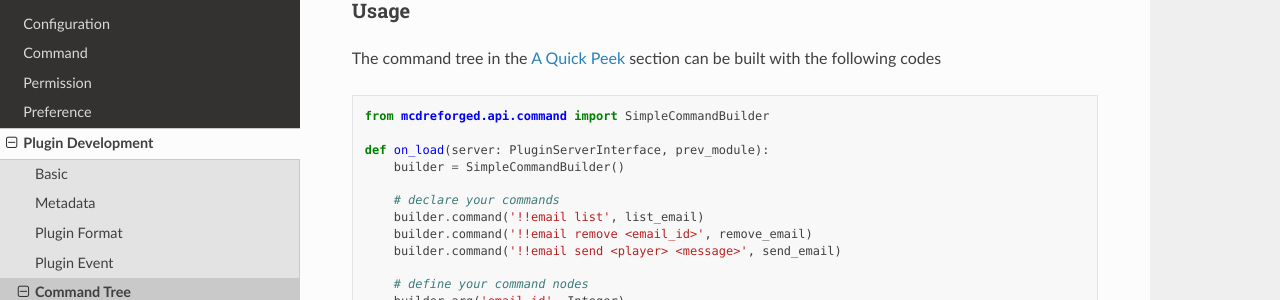
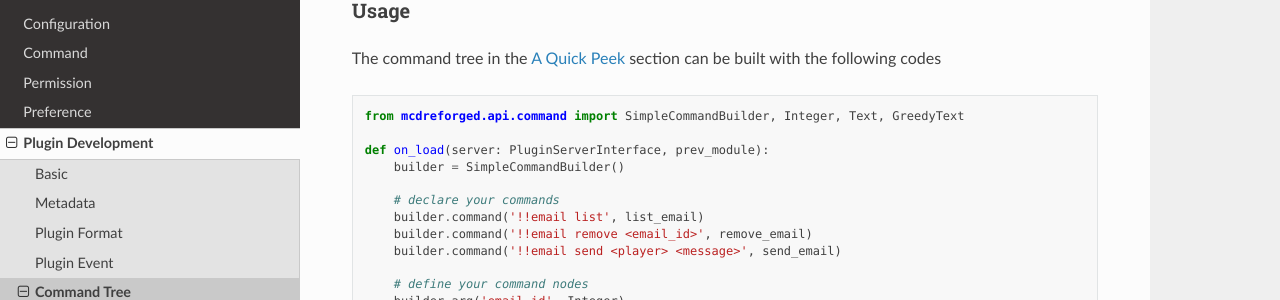
Before and after one commit to MCDReforged/MCDReforged, a Sphinx documentation site: the page built from docs/source/plugin_dev/command.rst, in a window 1280 px wide and 900 px high, scrolled down 2395 px. Shown: the part 151-451 px from the top of the window. Built offline with Sphinx 7.4.7 and the Read the Docs theme 2.0.0, drawn with Linux system fonts in a browser that asks for light colours; pages that are not in the unit, such as notebooks, are missing from menus; the version number could not be read and is left out; comment, search, counter and statistics services are not loaded.

Commit message:
doc: node classes need to be imported too

```diff
--- a/docs/source/plugin_dev/command.rst
+++ b/docs/source/plugin_dev/command.rst
@@ -108,7 +108,7 @@ The command tree in the :ref:`cmd-tree-quick-peek` section can be built with the
 
 .. code-block:: python
 
-    from mcdreforged.api.command import SimpleCommandBuilder
+    from mcdreforged.api.command import SimpleCommandBuilder, Integer, Text, GreedyText
 
     def on_load(server: PluginServerInterface, prev_module):
         builder = SimpleCommandBuilder()
```
